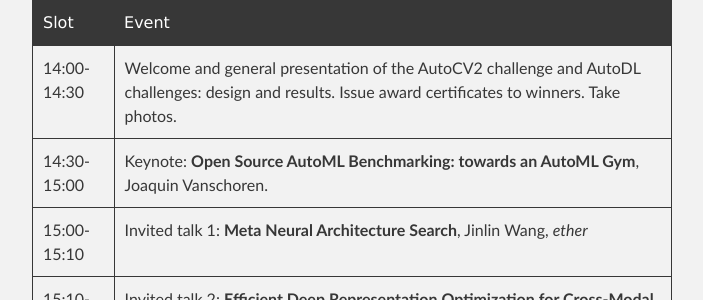
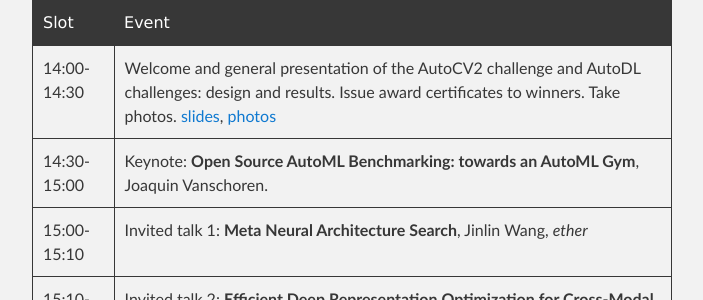
Before and after one commit to zhengying-liu/autocv2-at-ecml2019, a Jekyll site: the page built from index.md, in a window 1280 px wide and 900 px high, scrolled down 1689 px. Shown: the part 154-454 px from the top of the window, without its empty margins (288-991 px from the left). Built offline with Jekyll 4.4.1, drawn with Linux system fonts in a browser that asks for light colours.

Commit message:
Add slides and photos

```diff
--- a/index.md
+++ b/index.md
@@ -55,7 +55,7 @@ Z6, Am Hubland, 97074 Würzburg
 
 | Slot               |           Event           |
 |:------------------ |:------------------------- |
-| 14:00-14:30      | Welcome and general presentation of the AutoCV2 challenge and AutoDL challenges: design and results. Issue award certificates to winners. Take photos. |
+| 14:00-14:30      | Welcome and general presentation of the AutoCV2 challenge and AutoDL challenges: design and results. Issue award certificates to winners. Take photos. [slides](https://drive.google.com/file/d/1LQTvgZUVjkJDbB-oaTVweC7bX1_6kqk7/view?usp=sharing), [photos](https://photos.app.goo.gl/KHcE9aKSmFMjs3Bt9) |
 | 14:30-15:00      | Keynote: **Open Source AutoML Benchmarking: towards an AutoML Gym**, Joaquin Vanschoren. |
 | 15:00-15:10      | Invited talk 1: **Meta Neural Architecture Search**, Jinlin Wang, _ether_   |
 | 15:10-15:20      | Invited talk 2: **Efficient Deep Representation Optimization for Cross-Modal Automated Deep Learning under Time and Space Constraints**, Mohammadreza Amirian, _team_zhaw_, [extended abstract](https://drive.google.com/file/d/1OaZa-8AQefaY00wLrkp5pkhmdoyER7bY/view?usp=sharing), [slides](https://drive.google.com/file/d/1bHvej3C9WRvn3G6Rftfi9DsrJfGwBXMm/view?usp=sharing)  |
```
